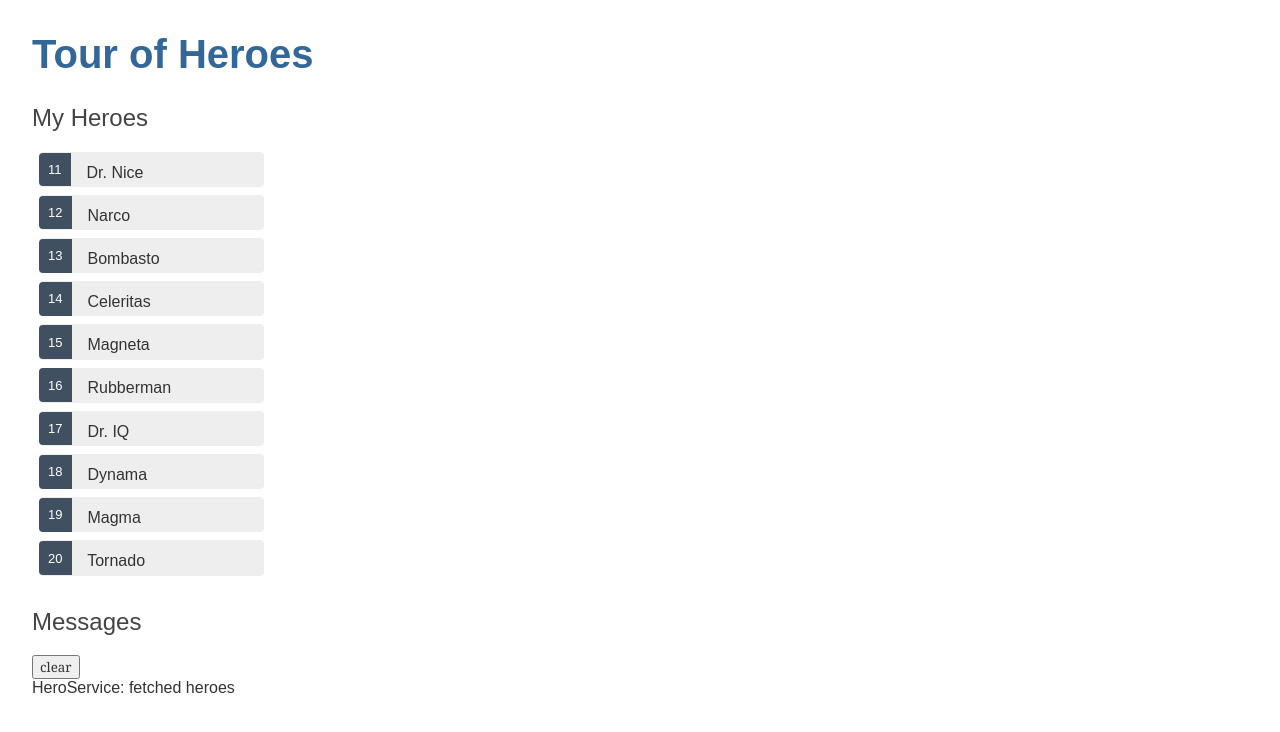
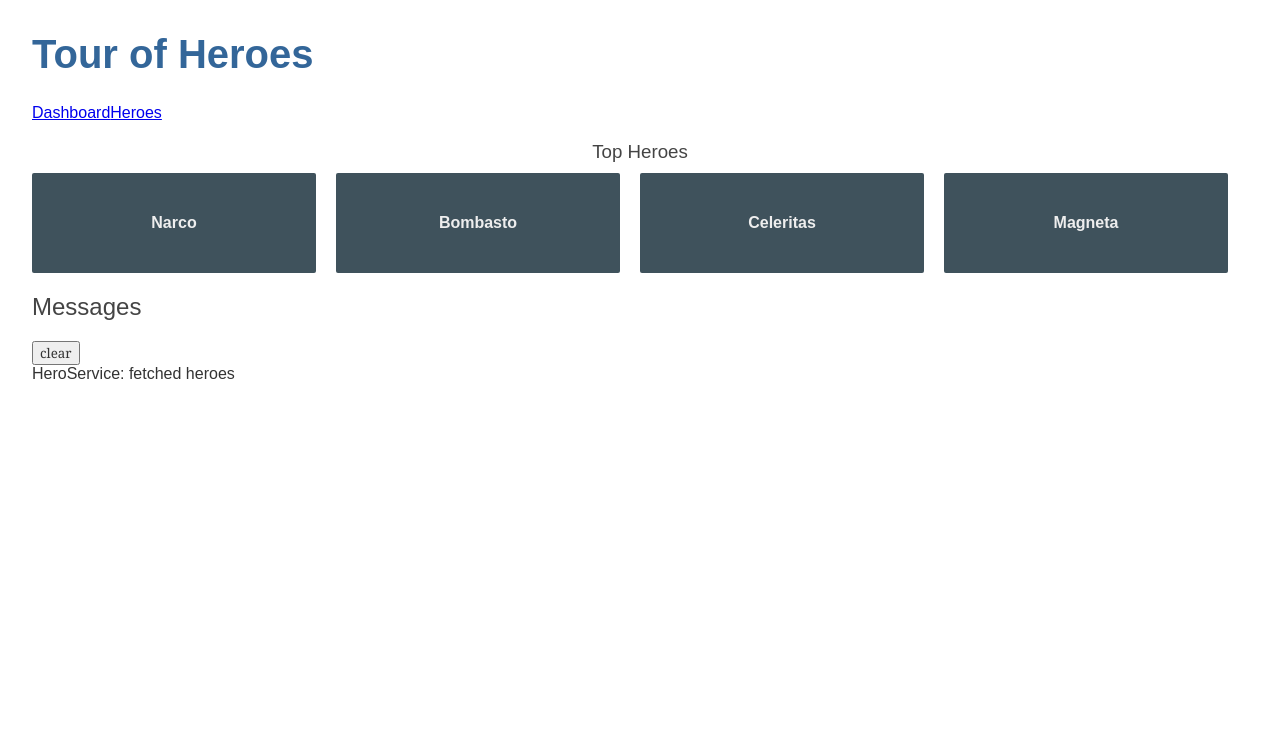
Before and after one commit to CodyClark07/AngularTraining, an Angular app: page /dashboard in a window 1280 px wide. Before the commit this address led to /. Shown: the top 732 px of the page. Built offline with nearby package versions, Linux system fonts and the light colour scheme.

Commit message:
added router and dashboard

```diff
--- a/src/app/app-routing.module.ts
+++ b/src/app/app-routing.module.ts
@@ -1,7 +1,14 @@
 import { NgModule } from '@angular/core';
 import { Routes, RouterModule } from '@angular/router';
+import { HeroesComponent } from './heroes/heroes.component';
+import { DashboardComponent } from './dashboard/dashboard.component';
 
-const routes: Routes = [];
+
+const routes: Routes = [
+  { path: 'heroes', component: HeroesComponent },
+  { path: 'dashboard', component: DashboardComponent },
+  { path: '', redirectTo: '/dashboard', pathMatch: 'full' },
+];
 
 @NgModule({
   imports: [RouterModule.forRoot(routes)],
--- a/src/app/app.component.html
+++ b/src/app/app.component.html
@@ -1,3 +1,7 @@
 <h1> {{title}} </h1>
-<app-heroes></app-heroes>
+<nav>
+    <a routerLink="/dashboard">Dashboard</a>
+    <a routerLink="/heroes">Heroes</a>
+</nav>
+<router-outlet></router-outlet>
 <app-messages></app-messages>
--- a/src/app/app.module.ts
+++ b/src/app/app.module.ts
@@ -7,13 +7,15 @@ import { AppComponent } from './app.component';
 import { HeroesComponent } from './heroes/heroes.component';
 import { HeroDetailComponent } from './hero-detail/hero-detail.component';
 import { MessagesComponent } from './messages/messages.component';
+import { DashboardComponent } from './dashboard/dashboard.component';
 
 @NgModule({
   declarations: [
     AppComponent,
     HeroesComponent,
     HeroDetailComponent,
-    MessagesComponent
+    MessagesComponent,
+    DashboardComponent
   ],
   imports: [
     BrowserModule,
--- /dev/null
+++ b/src/app/dashboard/dashboard.component.css
@@ -0,0 +1,63 @@
+/* DashboardComponent's private CSS styles */
+[class*='col-'] {
+    float: left;
+    padding-right: 20px;
+    padding-bottom: 20px;
+  }
+  [class*='col-']:last-of-type {
+    padding-right: 0;
+  }
+  a {
+    text-decoration: none;
+  }
+  *, *:after, *:before {
+    -webkit-box-sizing: border-box;
+    -moz-box-sizing: border-box;
+    box-sizing: border-box;
+  }
+  h3 {
+    text-align: center;
+    margin-bottom: 0;
+  }
+  h4 {
+    position: relative;
+  }
+  .grid {
+    margin: 0;
+  }
+  .col-1-4 {
+    width: 25%;
+  }
+  .module {
+    padding: 20px;
+    text-align: center;
+    color: #eee;
+    max-height: 120px;
+    min-width: 120px;
+    background-color: #3f525c;
+    border-radius: 2px;
+  }
+  .module:hover {
+    background-color: #eee;
+    cursor: pointer;
+    color: #607d8b;
+  }
+  .grid-pad {
+    padding: 10px 0;
+  }
+  .grid-pad > [class*='col-']:last-of-type {
+    padding-right: 20px;
+  }
+  @media (max-width: 600px) {
+    .module {
+      font-size: 10px;
+      max-height: 75px; }
+  }
+  @media (max-width: 1024px) {
+    .grid {
+      margin: 0;
+    }
+    .module {
+      min-width: 60px;
+    }
+  }
--- /dev/null
+++ b/src/app/dashboard/dashboard.component.html
@@ -0,0 +1,8 @@
+<h3>Top Heroes</h3>
+<div class="grid grid-pad">
+    <a *ngFor="let hero of heroes" class="col-1-4">
+        <div class="module hero">
+            <h4>{{hero.name}}</h4>
+        </div>
+    </a>
+</div>
--- /dev/null
+++ b/src/app/dashboard/dashboard.component.ts
@@ -0,0 +1,25 @@
+import { Component, OnInit } from '@angular/core';
+import { Hero } from '../hero';
+import { HeroService } from '../hero.service';
+
+@Component({
+  selector: 'app-dashboard',
+  templateUrl: './dashboard.component.html',
+  styleUrls: ['./dashboard.component.css']
+})
+export class DashboardComponent implements OnInit {
+  heroes: Hero[] = [];
+
+  constructor(
+    private heroService: HeroService
+  ) { }
+
+  ngOnInit(): void {
+    this.getHeroes();
+  }
+
+  getHeroes(): void {
+    this.heroService.getHeroes().subscribe(heroes => this.heroes = heroes.slice(1, 5));
+  }
+
+}
```
Also changed, not shown: 1 other file (tests, documents, lock files or other folders).
